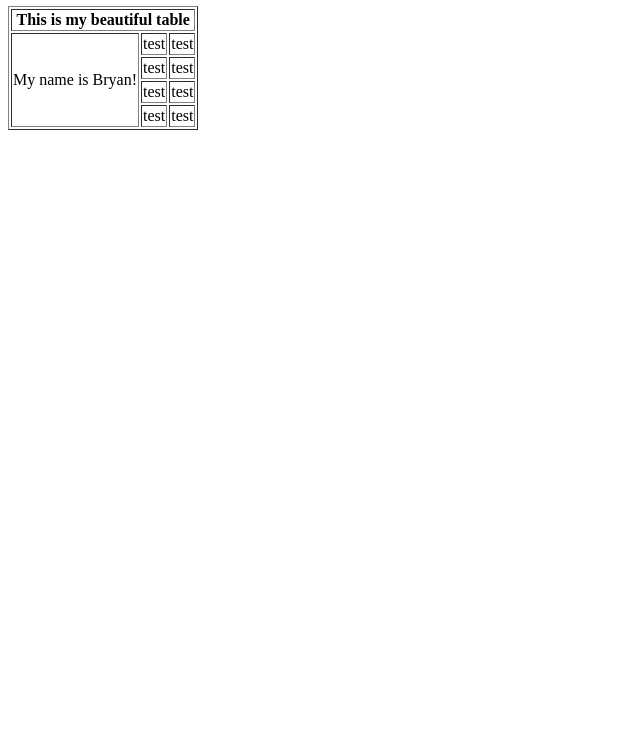
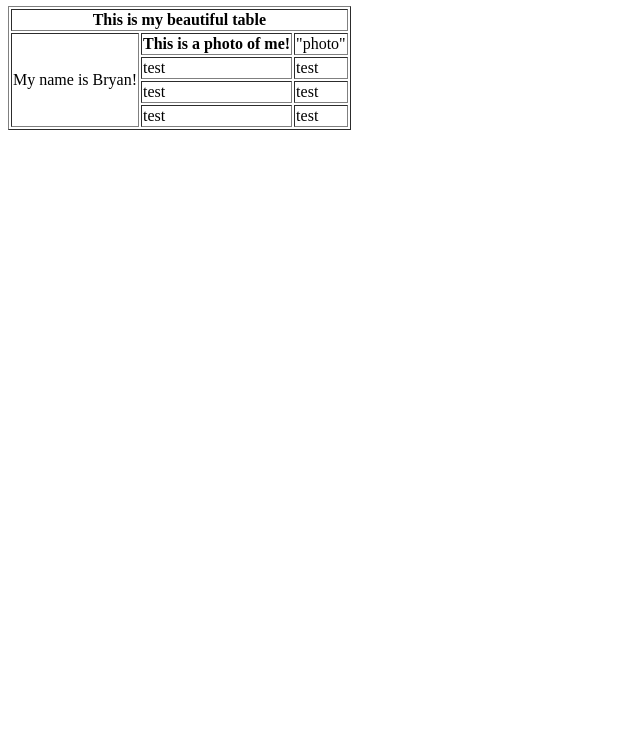
Before and after one commit to ItsPeeko/ItsPeeko, a plain HTML site: page index.html in a window 1280 px wide. Shown: the part 60-800 px from the top of the page, without its empty margins (0-640 px from the left). Drawn offline with Linux system fonts and the light colour scheme.

Commit message:
Update index.html

```diff
--- a/index.html
+++ b/index.html
@@ -1,7 +1,7 @@
 <h1> Bryan Low's beautiful website </h1>
 <table border=1>
   <tr><th colspan = "4"> This is my beautiful table </th></tr>
-  <tr><td rowspan = "4"> My name is Bryan!</td><td> test </td><td> test </td></tr>
+  <tr><td rowspan = "4"> My name is Bryan!</td><td><strong> This is a photo of me! </strong></td><td> "photo" </td></tr>
   <tr><td>test</td><td>test</td></tr>
   <tr><td>test</td><td>test</td></tr>
   <tr><td>test</td><td>test</td></tr>
```
